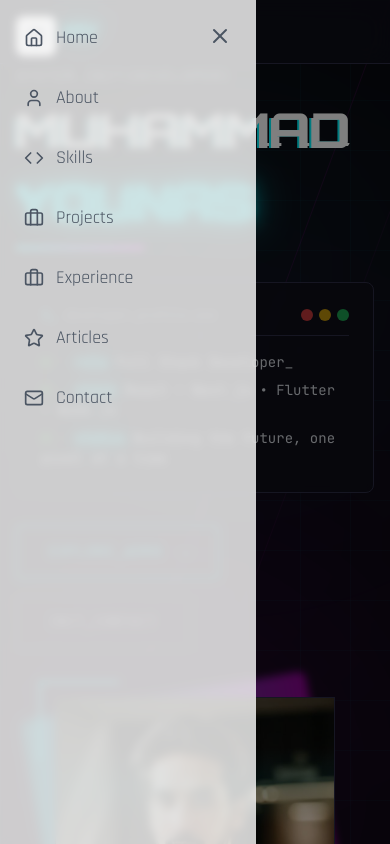
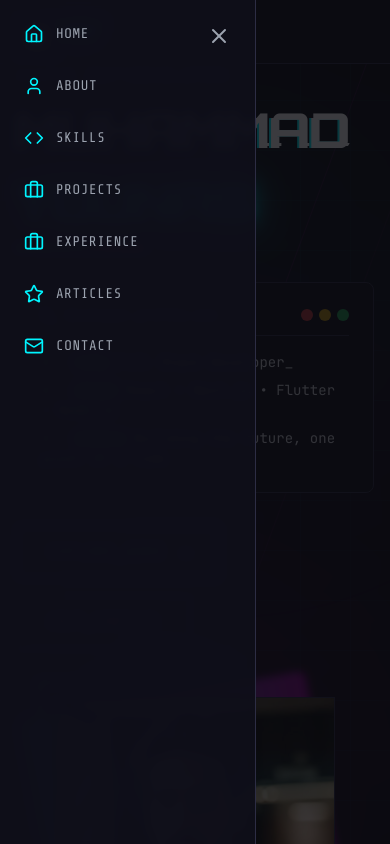
Before and after one commit to YounasKhan2/My_Portfolio, a Next.js app: page / in a window 390 px wide. Both pictures are taken after a click on the button 36 px from the left and 36 px from the top of the page. Shown: the top 844 px of the page. Built offline with nearby package versions, Linux system fonts and the light colour scheme.

Commit message:
sidebar update

```diff
--- a/src/components/layout/Sidebar.jsx
+++ b/src/components/layout/Sidebar.jsx
@@ -57,9 +57,8 @@ const Sidebar = () => {
       <button
         onClick={() => setIsOpen(true)}
         className={`
-          fixed top-4 left-4 z-50 p-2 bg-white/80 dark:bg-gray-800/80 rounded-lg
-          shadow-lg text-gray-600 hover:text-gray-900 dark:text-gray-300
-          dark:hover:text-white lg:hidden backdrop-blur-sm
+          fixed top-4 left-4 z-50 p-2 bg-cyber-dark/90 border border-cyber-border
+          text-gray-400 hover:text-neon-cyan hover:border-neon-cyan lg:hidden
           ${!showSidebar && 'lg:opacity-0 lg:pointer-events-none'}
         `}
         aria-label="Toggle Menu"
@@ -97,11 +96,11 @@ const Sidebar = () => {
               }}
               className="flex flex-col items-center gap-2"
             >
-              <div className="w-1 h-16 bg-gradient-to-b from-transparent via-blue-500/50 to-transparent rounded-full" />
-              <motion.div className="text-blue-500/70 dark:text-blue-400/70">
+              <div className="w-1 h-16 bg-gradient-to-b from-transparent via-neon-cyan/50 to-transparent" />
+              <motion.div className="text-neon-cyan/70">
                 <ChevronRight size={20} />
               </motion.div>
-              <div className="w-1 h-16 bg-gradient-to-b from-transparent via-blue-500/50 to-transparent rounded-full" />
+              <div className="w-1 h-16 bg-gradient-to-b from-transparent via-neon-cyan/50 to-transparent" />
             </motion.div>
           </motion.div>
         )}
@@ -114,15 +113,15 @@ const Sidebar = () => {
           ${isOpen ? 'translate-x-0' : '-translate-x-full'}
           ${isHovered ? 'lg:translate-x-0' : 'lg:-translate-x-full'}
           ${!showSidebar && 'lg:opacity-0 lg:pointer-events-none'}
-          w-64 bg-white/80 dark:bg-gray-900/80 backdrop-blur-sm lg:w-auto lg:min-w-[200px]
-          lg:bg-transparent lg:dark:bg-transparent
+          w-64 bg-cyber-dark/95 backdrop-blur-sm lg:w-auto lg:min-w-[200px]
+          lg:bg-transparent border-r border-cyber-border lg:border-0
         `}
         onMouseLeave={() => setIsHovered(false)}
       >
         {/* Close button - only visible on mobile */}
         <button
           onClick={() => setIsOpen(false)}
-          className="absolute top-4 right-4 p-2 text-gray-600 hover:text-gray-900 dark:text-gray-300 dark:hover:text-white lg:hidden"
+          className="absolute top-4 right-4 p-2 text-gray-400 hover:text-neon-cyan lg:hidden"
           aria-label="Close Menu"
         >
           <X size={24} />
@@ -132,8 +131,8 @@ const Sidebar = () => {
         <nav className="lg:absolute lg:top-1/2 lg:-translate-y-1/2 w-full">
           <div className={`
             p-6 lg:p-8
-            lg:bg-white/10 lg:dark:bg-gray-900/10 lg:backdrop-blur-sm lg:rounded-r-xl
-            ${isHovered ? 'lg:shadow-lg' : ''}
+            lg:bg-cyber-dark/80 lg:backdrop-blur-sm lg:border lg:border-cyber-border lg:rounded-r-xl
+            ${isHovered ? 'lg:shadow-[0_0_20px_rgba(0,255,255,0.1)]' : ''}
           `}>
             <ul className="space-y-8">
               {navItems.map((item, index) => (
@@ -144,13 +143,13 @@ const Sidebar = () => {
                 >
                   <Link
                     href={item.href}
-                    className="flex items-center gap-3 text-gray-600 hover:text-blue-600 dark:text-gray-300 dark:hover:text-blue-400 transition-colors duration-200 text-lg whitespace-nowrap"
+                    className="flex items-center gap-3 text-gray-400 hover:text-neon-cyan transition-colors duration-200 text-sm font-cyber tracking-wider uppercase whitespace-nowrap"
                     onClick={() => {
                       setIsOpen(false);
                       setIsHovered(false);
                     }}
                   >
-                    {item.icon}
+                    <span className="text-neon-cyan">{item.icon}</span>
                     <span>{item.title}</span>
                   </Link>
                 </motion.li>
@@ -163,7 +162,7 @@ const Sidebar = () => {
       {/* Overlay - only visible on mobile when sidebar is open */}
       {isOpen && (
         <div
-          className="fixed inset-0 bg-black bg-opacity-50 z-40 lg:hidden"
+          className="fixed inset-0 bg-cyber-black/80 z-40 lg:hidden"
           onClick={() => setIsOpen(false)}
         />
       )}
```
